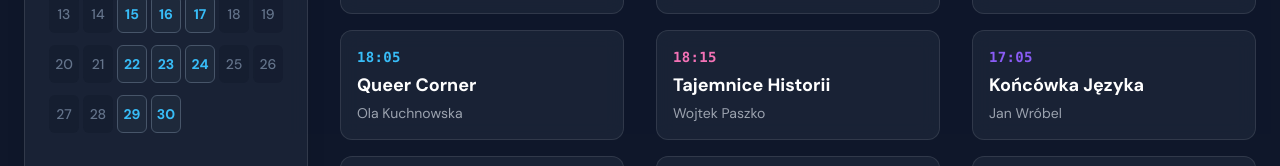
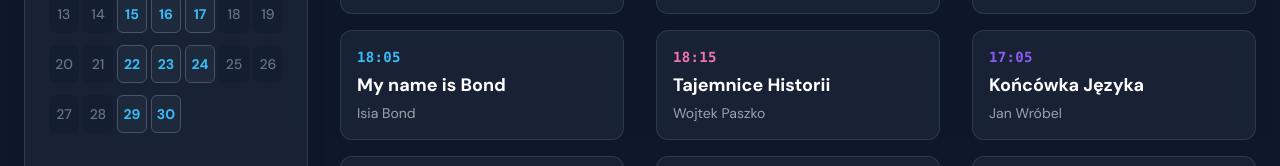
Before and after one commit to Zotxonk/Uniradio, a website: page index.html in a window 1280 px wide. Shown: the part 1137-1303 px from the top of the page. Drawn offline with nearby package versions, Linux system fonts and the light colour scheme.

Commit message:
Add files via upload

```diff
--- a/index.html
+++ b/index.html
@@ -956,6 +956,7 @@
 
                     // --- WYJĄTKI OKAZJONALNE ---
 
+
                     // 26 Lutego 2026 (Kram)
                     if (formatDateStr(specificDate) === '2026-02-26' && dayInfo.id === 'czwartek') {
                         renderedData = renderedData.map(item => {
@@ -1026,6 +1027,16 @@
                             { time: "19:05", title: "Talkable", presenter: "Daisy" },
                             { time: "20:05", title: "Zejście z Anteny", presenter: "" }
                         ];
+                    }
+
+                    // 8 Kwietnia 2026 (My name is Bond zamiast Queer Corner)
+                    if (formatDateStr(specificDate) === '2026-04-08' && dayInfo.id === 'sroda') {
+                        renderedData = renderedData.map(item => {
+                            if (item.time === '18:05') {
+                                return { time: "18:05", title: "My name is Bond", presenter: "Isia Bond" };
+                            }
+                            return item;
+                        });
                     }
 
                     const styling = styleDictionary[dayInfo.color];
```
